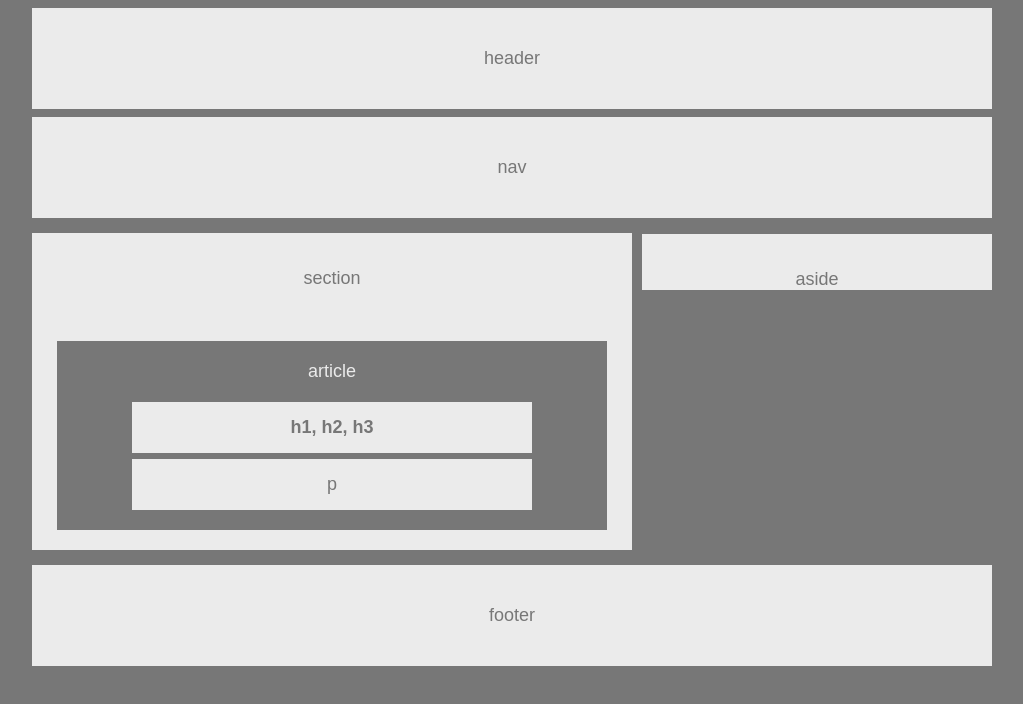
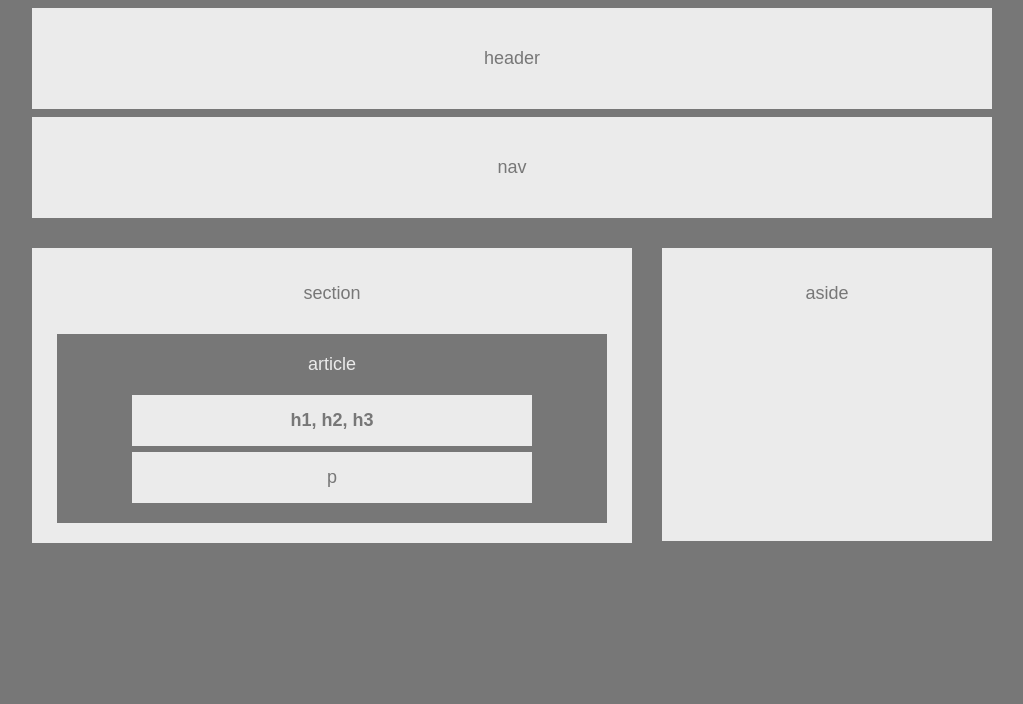
Before and after one commit to b0bland/01-html-git-css-homework, a plain HTML site: page index.html in a window 1280 px wide. Shown: the whole page, without its empty margins (118-1141 px from the left). Drawn offline with Linux system fonts and the light colour scheme.

Commit message:
removed footer, modified boxes for section and aside

```diff
--- a/index.html
+++ b/index.html
@@ -11,8 +11,8 @@
     <div class="nav">nav</div>
 
     <div class="midpage">
+
         <div class="section">section
-            <div class="aside">aside</div>
             <br>
             <div class="article">article
                 <br>
@@ -21,9 +21,10 @@
                 <div class="p">p</div>
             </div>
         </div>
+
     </div>
 
-    <div class="footer">footer</div>
+    <div class="aside">aside</div>
 
     </body>
 </html>
--- a/style.css
+++ b/style.css
@@ -12,6 +12,7 @@ body {
     background: #ebebeb;
     padding-top: 40px;
     padding-bottom: 40px;
+    margin-bottom: 30px;
 }
 
 .header {
@@ -24,7 +25,8 @@ body {
     padding-top: 35px;
     padding-bottom: 20px;
     width: 600px;
-    margin-top: 15px;
+    float: left;
+    margin-right: 30px;
 }
 
 .article {
@@ -58,12 +60,16 @@ body {
 .aside {
     color: #777777;
     background-color: #ebebeb;
-    width: 350px;
-    margin-left: 610px;
-    margin-top: -55px;
     padding-top: 35px;
+    float: left;
+    width: 330px;
+    padding-bottom: 237px;
 }
 
 .footer {
     margin-top: 15px;
 }
+
+.midpage {
+    margin: 0 auto;
+}
```
